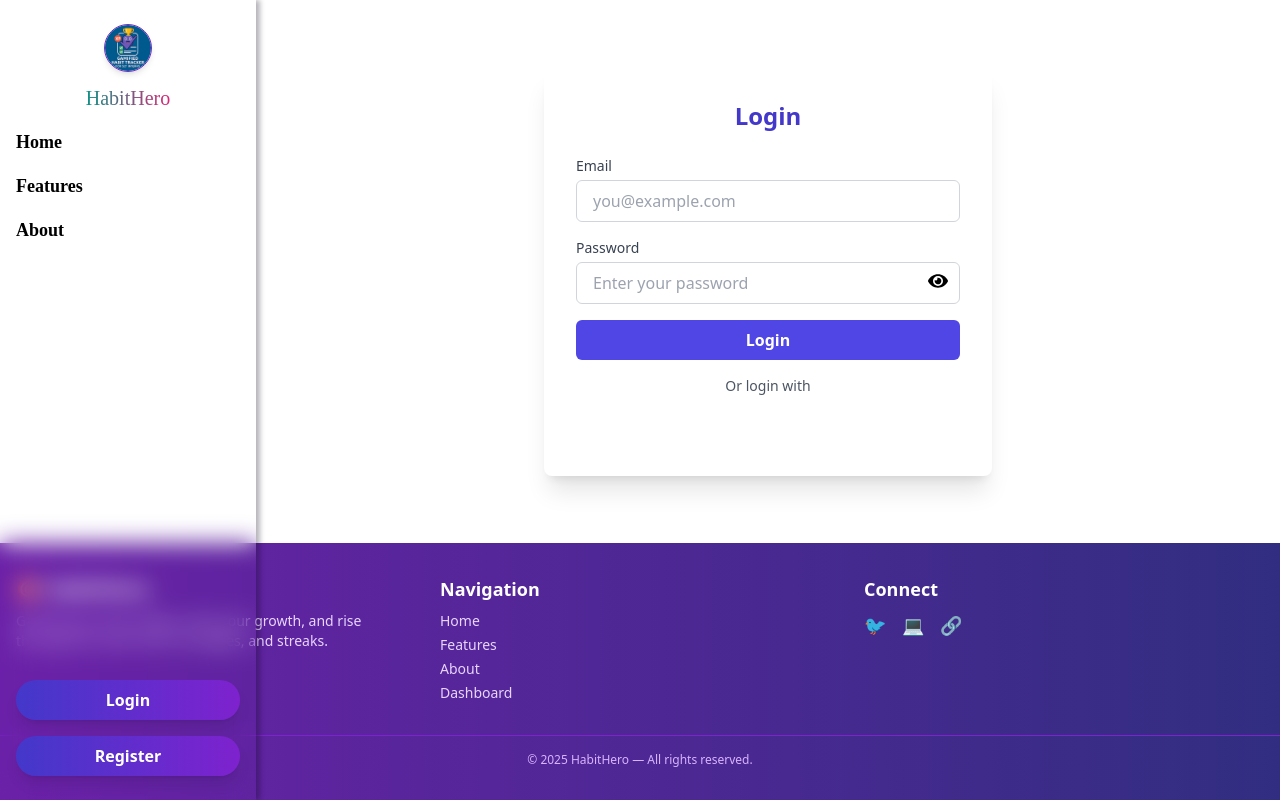
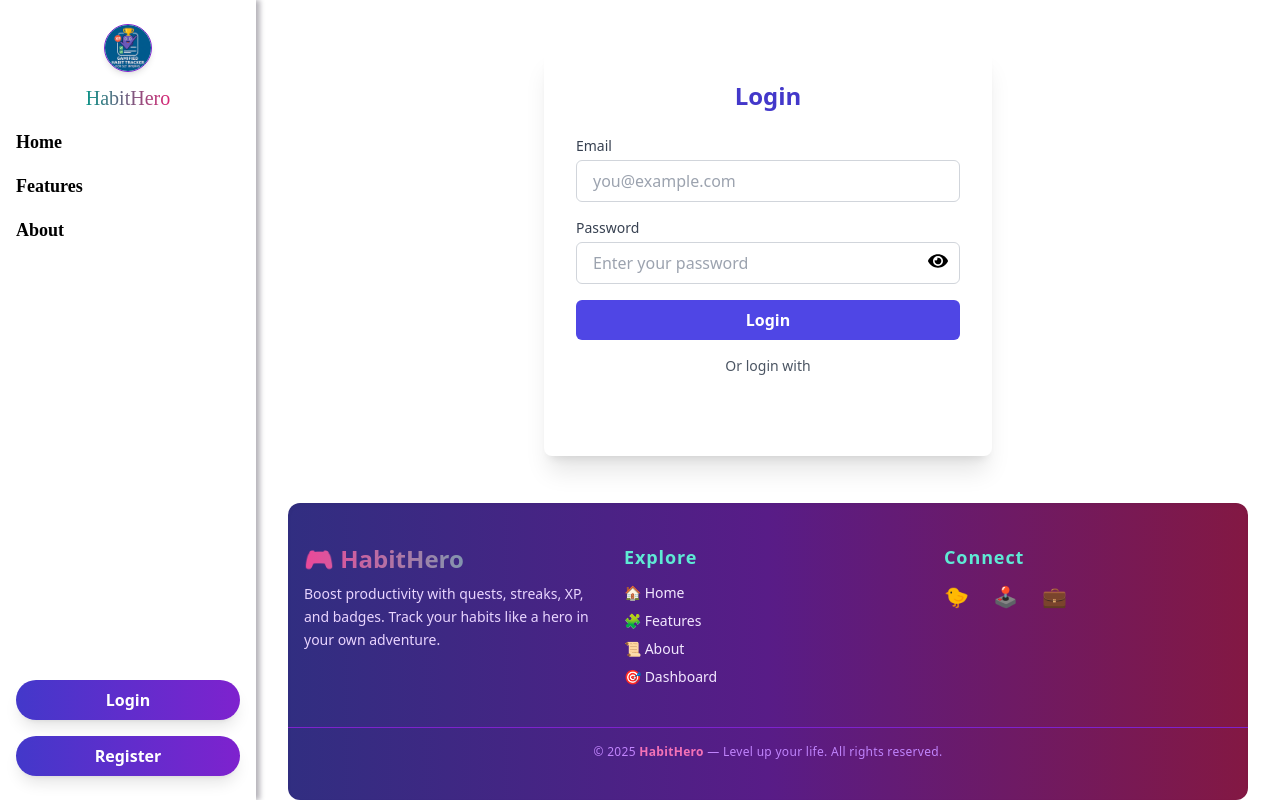
Before and after one commit to DarshiVinushika/Gamified_Habit_Tracker, a React (Create React App) app in the folder frontend/: page /login in a window 1280 px wide. Built offline with nearby package versions, Linux system fonts and the light colour scheme; a web font is replaced by a local one.

Commit message:
Improved UIs

```diff
--- a/frontend/src/Components/Footer.js
+++ b/frontend/src/Components/Footer.js
@@ -3,40 +3,54 @@ import { Link } from "react-router-dom";
 
 const Footer = () => {
   return (
-    <footer className="bg-gradient-to-r from-purple-800 to-indigo-900 text-white py-8 mt-auto">
-      <div className="max-w-7xl mx-auto px-4 grid grid-cols-1 sm:grid-cols-3 gap-6 text-sm">
-        {/* About */}
+<footer className="bg-gradient-to-r from-indigo-900 via-purple-900 to-pink-900 text-white py-10 mt-auto md:ml-72 mx-4 md:mx-8 rounded-xl shadow-inner">
+
+      <div className="max-w-7xl mx-auto px-4 grid grid-cols-1 sm:grid-cols-3 gap-8 text-sm">
+        {/* Logo & About */}
         <div>
-          <h1 className="text-xl font-bold mb-2">🎯 HabitHero</h1>
-          <p className="text-purple-200">
-            Gamify your work habits, track your growth, and rise through the ranks with XP, badges, and streaks.
+          <h1 className="text-2xl font-extrabold mb-2 bg-gradient-to-r from-pink-500 to-teal-400 text-transparent bg-clip-text pixel-font">
+            🎮 HabitHero
+          </h1>
+          <p className="text-purple-200 leading-relaxed">
+            Boost productivity with quests, streaks, XP, and badges. Track your habits like a hero in your own adventure.
           </p>
         </div>
 
         {/* Navigation */}
         <div>
-          <h2 className="text-lg font-semibold mb-2">Navigation</h2>
-          <ul className="space-y-1 text-purple-200">
-            <li><Link to="/" className="hover:underline">Home</Link></li>
-            <li><Link to="/Features" className="hover:underline">Features</Link></li>
-            <li><Link to="/About" className="hover:underline">About</Link></li>
-            <li><Link to="/InternDashboard" className="hover:underline">Dashboard</Link></li>
+          <h2 className="text-lg font-bold mb-3 text-teal-300 tracking-wider">Explore</h2>
+          <ul className="space-y-2 text-purple-100">
+            <li>
+              <Link to="/" className="hover:text-pink-400 transition duration-200">🏠 Home</Link>
+            </li>
+            <li>
+              <Link to="/Features" className="hover:text-pink-400 transition duration-200">🧩 Features</Link>
+            </li>
+            <li>
+              <Link to="/About" className="hover:text-pink-400 transition duration-200">📜 About</Link>
+            </li>
+            <li>
+              <Link to="/InternDashboard" className="hover:text-pink-400 transition duration-200">🎯 Dashboard</Link>
+            </li>
           </ul>
         </div>
 
         {/* Connect */}
         <div>
-          <h2 className="text-lg font-semibold mb-2">Connect</h2>
-          <div className="flex space-x-4 text-purple-100 text-lg">
-            <a href="https://twitter.com" target="_blank" rel="noreferrer" className="hover:text-white">🐦</a>
-            <a href="https://github.com" target="_blank" rel="noreferrer" className="hover:text-white">💻</a>
-            <a href="https://linkedin.com" target="_blank" rel="noreferrer" className="hover:text-white">🔗</a>
+          <h2 className="text-lg font-bold mb-3 text-teal-300 tracking-wider">Connect</h2>
+          <div className="flex space-x-6 text-xl">
+            <a href="https://twitter.com" target="_blank" rel="noreferrer" className="hover:text-pink-400 transition transform hover:scale-125">🐤</a>
+            <a href="https://github.com" target="_blank" rel="noreferrer" className="hover:text-pink-400 transition transform hover:scale-125">🕹️</a>
+            <a href="https://linkedin.com" target="_blank" rel="noreferrer" className="hover:text-pink-400 transition transform hover:scale-125">💼</a>
           </div>
         </div>
       </div>
 
-      <div className="mt-8 text-center text-xs text-purple-300 border-t border-purple-700 pt-4">
-        © {new Date().getFullYear()} HabitHero — All rights reserved.
+      {/* Divider line */}
+      <div className="border-t border-purple-700 mt-10 pt-4">
+        <p className="text-center text-xs text-purple-400 tracking-wide">
+          © {new Date().getFullYear()} <span className="text-pink-400 font-semibold">HabitHero</span> — Level up your life. All rights reserved.
+        </p>
       </div>
     </footer>
   );
--- a/frontend/src/Pages/MyBadges.js
+++ b/frontend/src/Pages/MyBadges.js
@@ -10,12 +10,10 @@ const MyBadges = () => {
   const user = JSON.parse(localStorage.getItem("user") || "{}");
 
   useEffect(() => {
-    // Fetch all badges
     axios.get("http://localhost:8080/api/badges")
       .then(res => setAllBadges(res.data))
       .catch(err => console.error(err));
 
-    // Fetch user's earned badges
     if (user.userId) {
       axios.get(`http://localhost:8080/api/users/${user.userId}`)
         .then(res => setEarnedBadges(res.data.user.badges || []))
@@ -23,43 +21,47 @@ const MyBadges = () => {
     }
   }, [user.userId]);
 
-  // Helper to check if badge is earned
   const isEarned = (badge) => {
-    // Already earned (from DB)
     if (earnedBadges.includes(badge._id)) return true;
-    // XP-based badge logic (frontend check)
+
     if (badge.criteria && badge.criteria.includes("xp")) {
-      // Example: "xp >= 1000"
       const match = badge.criteria.match(/xp\s*>=\s*(\d+)/i);
-      if (match && user.xp >= parseInt(match[1], 10)) {
-        return true;
+      if (match && user.xp >= parseInt(match[1], 10)) return true;
     }
-    }
+
     return false;
   };
 
   return (
-    <div className="flex min-h-screen bg-gradient-to-br from-blue-400 to-purple-400">
+    <div className="min-h-screen bg-gradient-to-br from-[#e0c4ff] via-[#8a2be2] to-[#8a2be2] text-white font-sans">
       <Navbar />
-      <div className="flex-1 p-8">
-        <h1 className="text-3xl font-bold mb-8 text-white">My Badges</h1>
+      <div className="flex-1 p-6">
+        <div className="bg-[#1e0033] text-white rounded-2xl mt-8 p-6 shadow-2xl border border-purple-800 w-[80%] mx-auto ml-60">
+          <h2 className="text-3xl font-bold text-center font-extrabold text-blue-200 tracking-wide uppercase drop-shadow-[0_0_3px_rgba(59,130,246,0.5)] mb-8">
+            🏅 My Badges
+          </h2>
+          {allBadges.length === 0 ? (
+            <p className="text-center text-purple-200">No badges available.</p>
+          ) : (
             <div className="grid grid-cols-2 md:grid-cols-4 gap-8">
-          {allBadges.map(badge => (
-            <div key={badge._id} className="bg-white rounded-xl shadow-lg flex flex-col items-center p-6">
+              {allBadges.map((badge) => (
+                <div key={badge._id} className="bg-purple-900/60 border border-purple-700 rounded-xl shadow-lg flex flex-col items-center p-6 hover:scale-105 transition-transform duration-300">
                   <div className="text-5xl mb-2">{badge.icon}</div>
-              <div className="font-bold text-lg text-center">{badge.name}</div>
-              <div className="text-sm text-gray-500 text-center mb-2">{badge.description}</div>
-              {isEarned(badge._id) ? (
-                <div className="flex items-center text-green-600 font-semibold mt-2">
+                  <div className="font-bold text-lg text-center text-teal-200">{badge.name}</div>
+                  <div className="text-sm text-purple-200 text-center mb-2">{badge.description}</div>
+                  {isEarned(badge) ? (
+                    <div className="flex items-center text-green-400 font-semibold mt-2">
                       <span className="text-2xl mr-1">✅</span> Earned
                     </div>
                   ) : (
-                <div className="flex items-center text-gray-500 font-semibold mt-2">
+                    <div className="flex items-center text-gray-400 font-semibold mt-2">
                       <span className="text-2xl mr-1">🔒</span> Locked
                     </div>
                   )}
                 </div>
               ))}
+            </div>
+          )}
         </div>
       </div>
       <Footer />
```
Lines whose indentation alone changed are shown as unchanged.
